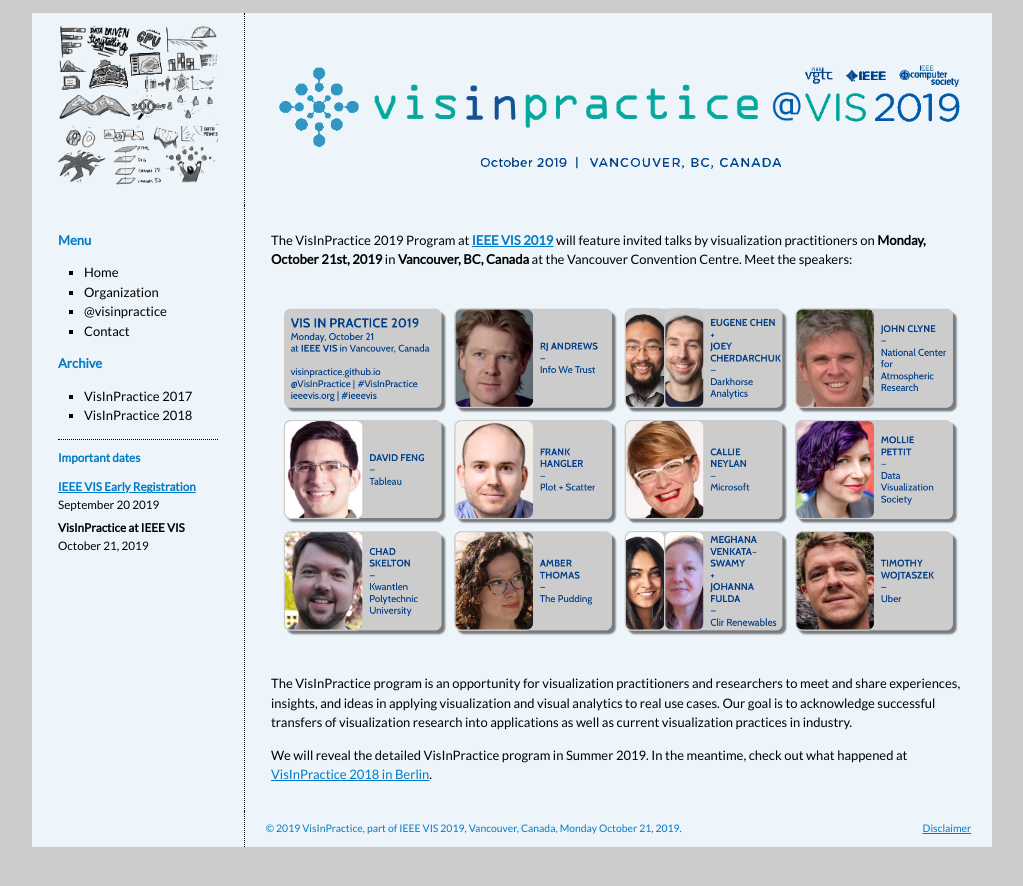
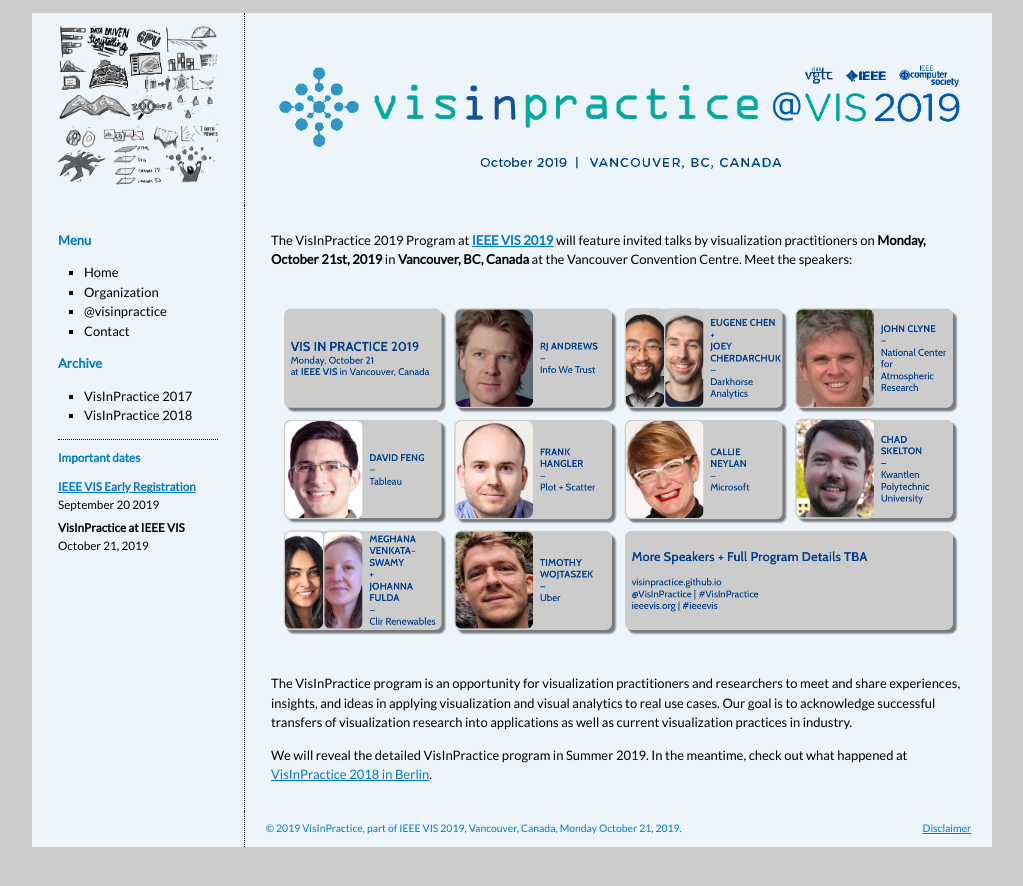
Before and after one commit to visinpractice/visinpractice.github.io, a Jekyll site: the page built from _pages/index.md, in a window 1280 px wide. Shown: the top 886 px of the page, without its empty margins (128-1151 px from the left). Built offline with Jekyll 4.4.1, drawn with Linux system fonts in a browser that asks for light colours.

Commit message:
temp speaker details

```diff
--- a/_pages/index.md
+++ b/_pages/index.md
@@ -10,7 +10,7 @@
 The VisInPractice 2019 Program at **[IEEE VIS 2019](http://ieeevis.org)** will feature invited talks by visualization practitioners on **Monday, October 21st, 2019** in **Vancouver, BC, Canada** at the Vancouver Convention Centre. Meet the speakers:
 
 <div class="imagemap">
-<img src="/assets/speakers.png" width="100%" title="VisInPractice 2019 talk series speakers"  alt="VisInPractice 2019 talk series speakers">
+<img src="/assets/speakers-temp.png" width="100%" title="VisInPractice 2019 talk series speakers"  alt="VisInPractice 2019 talk series speakers">
 <a target="" alt="VisInPractice 2019 Program" title="VisInPractice 2019 Program" href="" style="top: 0%; left: 0%; width: 25%; height: 33%;">
 <a target="" alt="RJ Andrews" title="RJ Andrews" href="#andrews" style="top: 0%; left: 25%; width: 25%; height: 33%;">
 <a target="" alt="Eugene Chen + Joey Cherdarchuk" title="Eugene Chen + Joey Cherdarchuk" href="#chen" style="top: 0%; left: 50%; width: 25%; height: 33%;">
@@ -18,11 +18,14 @@
 <a target="" alt="David Feng" title="v" href="#feng" style="top: 33%; left: 0%; width: 25%; height: 33%;">
 <a target="" alt="Frank Hangler" title="Frank Hangler" href="#hangler" style="top: 33%; left: 25%; width: 25%; height: 33%;">
 <a target="" alt="Callie Neylan" title="Callie Neylan" href="#neylan" style="top: 33%; left: 50%; width: 25%; height: 33%;">
-<a target="" alt="Mollie Pettit" title="Mollie Pettit" href="#pettit" style="top: 33%; left: 75%; width: 25%; height: 33%;">
-<a target="" alt="Chad Skelton" title="Chad Skelton" href="#skelton" style="top: 67%; left: 0%; width: 25%; height: 33%;">
-<a target="" alt="Amber Thomas" title="Amber Thomas" href="#thomas" style="top: 67%; left: 25%; width: 25%; height: 33%;">
-<a target="" alt="Meghana Venkataswamy + Johanna Fulda" title="Meghana Venkataswamy + Johanna Fulda" href="#venkataswamy" style="top: 67%; left: 50%; width: 25%; height: 33%;">
-<a target="" alt="Timothy Wojtaszek" title="Timothy Wojtaszek" href="#wojtaszek" style="top: 67%; left: 75%; width: 25%; height: 33%;">
+<!-- <a target="" alt="Mollie Pettit" title="Mollie Pettit" href="#pettit" style="top: 33%; left: 75%; width: 25%; height: 33%;"> -->
+<a target="" alt="Chad Skelton" title="Chad Skelton" href="#skelton" style="top: 33%; left: 75%; width: 25%; height: 33%;">
+<!-- <a target="" alt="Chad Skelton" title="Chad Skelton" href="#skelton" style="top: 67%; left: 0%; width: 25%; height: 33%;"> -->
+<!-- <a target="" alt="Amber Thomas" title="Amber Thomas" href="#thomas" style="top: 67%; left: 25%; width: 25%; height: 33%;"> -->
+<a target="" alt="Meghana Venkataswamy + Johanna Fulda" title="Meghana Venkataswamy + Johanna Fulda" href="#venkataswamy" style="top: 67%; left: 0%; width: 25%; height: 33%;">
+<a target="" alt="Timothy Wojtaszek" title="Timothy Wojtaszek" href="#wojtaszek" style="top: 67%; left: 25%; width: 25%; height: 33%;">
+<!-- <a target="" alt="Meghana Venkataswamy + Johanna Fulda" title="Meghana Venkataswamy + Johanna Fulda" href="#venkataswamy" style="top: 67%; left: 50%; width: 25%; height: 33%;">
+<a target="" alt="Timothy Wojtaszek" title="Timothy Wojtaszek" href="#wojtaszek" style="top: 67%; left: 75%; width: 25%; height: 33%;"> -->
 
 </div>
 
```
Also changed, not shown: assets/speakers-temp.png (added).
